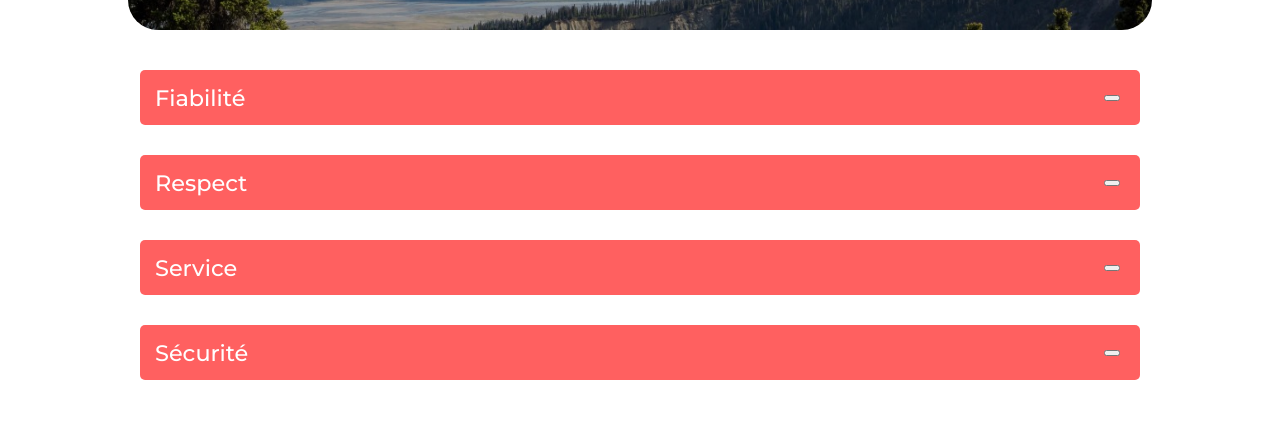
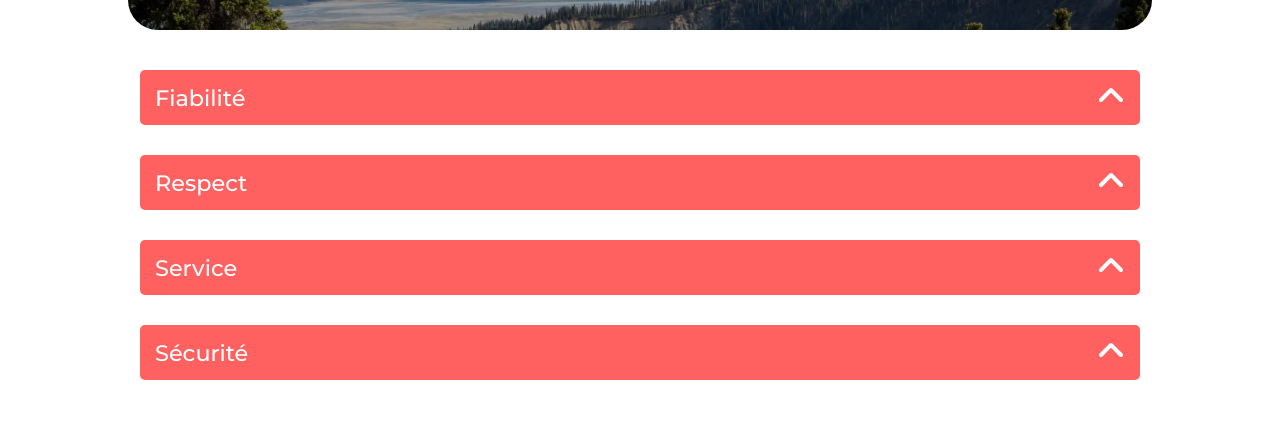
Before and after one commit to SophieBartoli/Kasa, a React (Create React App) app: page /Apropos in a window 1280 px wide. Shown: the part 340-770 px from the top of the page. Built offline with nearby package versions, Linux system fonts and the light colour scheme.

Commit message:
Travail sur collapses

```diff
--- a/src/App.css
+++ b/src/App.css
@@ -31,7 +31,7 @@
   font-family: "Montserrat", sans-serif;
 }
 
-.banniereAccueil {
+.banniere {
   display: flex;
   flex-direction: column;
   align-items: center;
@@ -40,7 +40,7 @@
   margin: 0 0 40px 0;
 }
 
-.banniereAccueil h1 {
+.banniere h1 {
   position: absolute;
   z-index: 2;
   font-size: 3em;
@@ -48,7 +48,7 @@
   font-weight: 200;
 }
 
-.banniereAccueil img {
+.banniere img {
   position: relative;
   z-index: 1;
   height: 220px;
@@ -154,7 +154,14 @@
 }
 
 .buttonDiv button {
-  margin: 0 20px 0 0;
+  margin: 0 10px 0 0;
+  padding: 5px;
+  border: none;
+  background-color: #FF6060;
+  font-size: 2em;
+}
+.buttonDiv button :hover {
+  cursor: pointer;
 }
 
 .carousel {
--- a/src/App.js
+++ b/src/App.js
@@ -5,7 +5,7 @@ import { BrowserRouter as Router, Routes, Route } from 'react-router-dom';
 import Apropos from "./Components/Apropos";
 import Accueil from "./Components/Accueil";
 import Error from "./Components/Error";
-import PageLogement from "./Components/PageLogement";
+import Logements from "./Components/Logements";
 
 const App = () => {
         ReactDOM.render(
@@ -15,7 +15,7 @@ const App = () => {
                         <Route path="/" element={<Accueil />} />
                         <Route path="/Apropos" element={<Apropos/>} />
                         <Route path="*" element={<Error />} />
-                        <Route path="/logement/:id" element={<PageLogement />} />
+                        <Route path="/logement/:id" element={<Logements/>} />
                     </Routes>
                 </Router>
             </React.StrictMode>,
--- a/src/App.scss
+++ b/src/App.scss
@@ -70,7 +70,7 @@ $primary-color: #FF6060;
     @include fontStyle;
 }
 
-.banniereAccueil {
+.banniere {
     display: flex;
     flex-direction: column;
     align-items: center;
@@ -79,7 +79,7 @@ $primary-color: #FF6060;
     @include margin;
 }
 
-.banniereAccueil h1 {
+.banniere h1 {
     position: absolute;
     z-index: 2;
     font-size: 3em;
@@ -87,7 +87,7 @@ $primary-color: #FF6060;
     font-weight: 200;
 }
 
-.banniereAccueil img {
+.banniere img {
     position: relative;
     z-index: 1;
     height: 220px;
@@ -190,7 +190,15 @@ $primary-color: #FF6060;
 }
 
 .buttonDiv button {
-    margin: 0 20px 0 0;
+    margin: 0 10px 0 0;
+    padding: 5px;
+    border: none;
+    background-color: $primary-color;
+    font-size: 2em;
+
+    :hover {
+        cursor: pointer;
+    }
 }
 
 
--- a/src/Components/Accueil.js
+++ b/src/Components/Accueil.js
@@ -1,8 +1,9 @@
 import { useEffect, useState } from "react";
 import Header from "./Header";
-import Logement from "./Logement";
+import Cards from "./Cards";
 import Footer from "./Footer";
 import ImgAccueil from '../Assets/Images/ImgAccueil.webp';
+import Banner from "./Banner";
 
 const Accueil = () => {
 
@@ -20,14 +21,13 @@ const Accueil = () => {
         <div className="rootDiv">
             <div className="pageDiv">
                 <Header/>
-                <div className="banniereAccueil">
-                    <img src={ImgAccueil} alt=""/>
-                    <h1>Chez vous, partout et ailleurs</h1>
-                </div>
+                <Banner
+                    imgSrc={ImgAccueil}
+                    imgText={"Chez vous, partout et ailleurs"}/>
                 <div className="logement">
                     <div className="imagesDiv">
                         {logementData.length !== 0 ? logementData.map((elem) => {
-                            return <Logement key={elem.id} data={elem} />;
+                            return <Cards key={elem.id} data={elem} />;
                         })
                         : null}
                     </div>
--- a/src/Components/Apropos.js
+++ b/src/Components/Apropos.js
@@ -1,4 +1,6 @@
 import ImgApropos from '../Assets/Images/ImgApropos.webp';
+import Banner from './Banner';
+import Collapse from './Collapse';
 import Footer from './Footer';
 import Header from './Header';
 
@@ -7,27 +9,19 @@ const Apropos = () => {
         <div className='rootDiv'>
           <div className="pageDiv">
             <Header/>
-            <div className="banniereAccueil">
-             <img src={ImgApropos} alt=""/>
-            </div>
+            <Banner
+              imgSrc={ImgApropos}
+              />
           </div>
           <div className="bodyDiv">
-            <div className="buttonDiv">
-              <p>Fiabilité</p>
-              <button/>
-            </div>
-            <div className="buttonDiv">
-              <p>Respect</p>
-              <button/>
-            </div>
-            <div className="buttonDiv">
-              <p>Service</p>
-              <button/>
-            </div>
-            <div className="buttonDiv">
-              <p>Sécurité</p>
-              <button/>
-            </div>
+            <Collapse
+              collapseText={"Fiabilité"}/>
+            <Collapse
+              collapseText={"Respect"}/>
+            <Collapse
+              collapseText={"Service"}/>
+            <Collapse
+              collapseText={"Sécurité"}/>
           </div>
           <Footer/>
         </div>
--- /dev/null
+++ b/src/Components/Banner.js
@@ -0,0 +1,11 @@
+
+const Banner = ( {imgSrc, imgText} ) => {
+    return (
+        <div className="banniere">
+            <img src={ imgSrc } alt=""/>
+            <h1>{ imgText }</h1>
+        </div>
+    );
+}
+
+export default Banner;
--- a/src/Components/Logement.js
+++ b/src/Components/Cards.js
@@ -1,6 +1,6 @@
 import { Link } from "react-router-dom";
 
-const Logement = ({ data }) => {
+const Cards = ({ data }) => {
 	return (
 		<Link
 			to={`logement/${data.id}`}
@@ -16,4 +16,4 @@ const Logement = ({ data }) => {
 	);
 };
 
-export default Logement;
+export default Cards;
--- /dev/null
+++ b/src/Components/Collapse.js
@@ -0,0 +1,18 @@
+import React, { useState } from 'react';
+import { FontAwesomeIcon } from '@fortawesome/react-fontawesome';
+import { faAngleUp } from '@fortawesome/free-solid-svg-icons';
+
+const Collapse = ({ collapseText }) => {
+
+    const [open, setOpen] = useState(false);
+    const [close, setClose] = useState(true);
+
+    return (
+        <div className="buttonDiv">
+            <p>{ collapseText }</p>
+            <button onClick={() => {setOpen(true); setClose(false)}}><FontAwesomeIcon icon={faAngleUp} color="white"/></button>
+        </div>
+    );
+}
+
+export default Collapse;
--- a/src/Components/PageLogement.js
+++ b/src/Components/Logements.js
@@ -3,8 +3,13 @@ import Header from "./Header.js"
 import { useEffect, useState } from "react";
 import Footer from "./Footer.js";
 import { FontAwesomeIcon } from '@fortawesome/react-fontawesome';
+import { faAngleRight } from '@fortawesome/free-solid-svg-icons';
+import { faAngleLeft } from '@fortawesome/free-solid-svg-icons';
+import { faAngleUp } from '@fortawesome/free-solid-svg-icons';
+import { faStar } from '@fortawesome/free-solid-svg-icons';
+import Collapse from "./Collapse.js";
 
-const PageLogement = () => {
+const Logements = () => {
 	let { id } = useParams();
 	const [logementData, setLocationData] = useState([]);
 	const tags = logementData.tags;
@@ -37,7 +42,6 @@ const PageLogement = () => {
 					<img className="imageCarousel" src={logementData.pictures[0]} alt=""/>
 					<div className="carouselButtons">
 						<button/>
-						<FontAwesomeIcon icon="fa-solid fa-angle-right" />
 						<button/>
 					</div>
 					<p>1/4</p>
@@ -54,8 +58,7 @@ const PageLogement = () => {
 								))}
 							</ul>
 						<div className="componentButton">
-							<p>Description</p>
-							<button/>
+							<Collapse collapseText={"Description"}/>
 						</div>
 					</div>
 
@@ -65,10 +68,13 @@ const PageLogement = () => {
 								<p>{logementData.host.name}</p>
 								<img src={logementData.host.picture} alt=""/>
 							</div>
-							<p>ici seront les etoiles</p>
+							<FontAwesomeIcon icon={faStar} size="2x" color="blue" />
 							<div className="componentButton">
-								<p>Équipements</p>
-								<button/>
+								<Collapse collapseText={"Équipements"}/>
+
+								<FontAwesomeIcon icon={faAngleRight} size="2x" color="blue" />
+								<FontAwesomeIcon icon={faAngleLeft} size="2x" color="blue" />
+								<FontAwesomeIcon icon={faAngleUp} size="2x" color="blue" />
 							</div>
 						</div>
 					</div>
@@ -81,4 +87,4 @@ const PageLogement = () => {
 	);
 };
 
-export default PageLogement;
+export default Logements;
```
Also changed, not shown: 1 other file (tests, documents, lock files or other folders).
